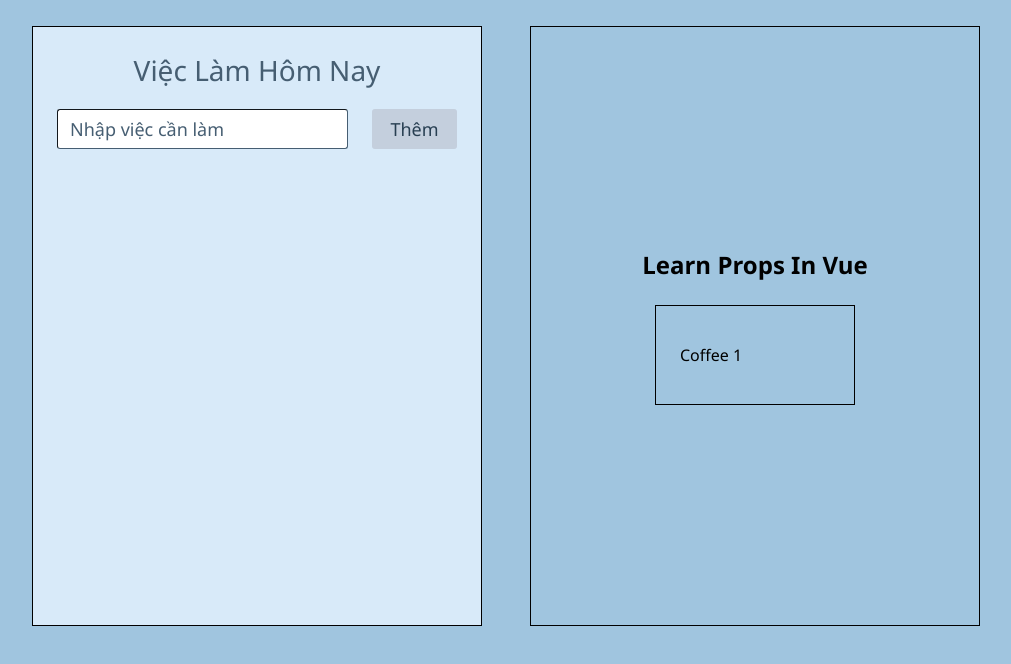
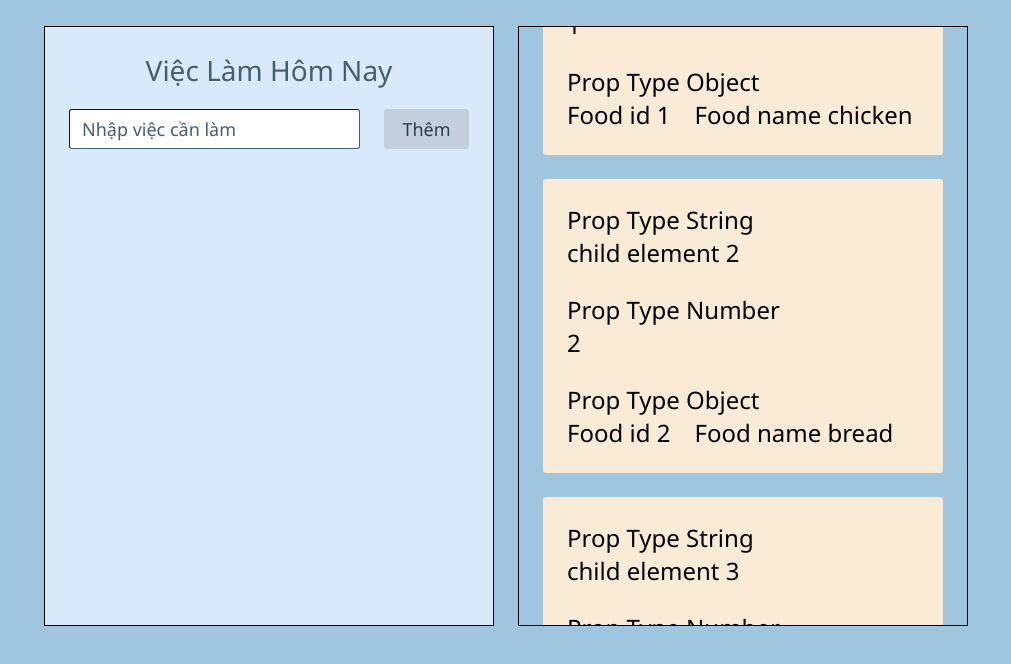
Before and after one commit to tcvduc/to-do-list-vuejs, a Vue app: page / in a window 1280 px wide. Shown: the top 664 px of the page, without its empty margins (134-1145 px from the left). Built offline with nearby package versions, Linux system fonts and the light colour scheme.

Commit message:
Learn pass props to vue element

```diff
--- a/src/App.vue
+++ b/src/App.vue
@@ -26,20 +26,18 @@
 <template>
   <div id="app">
     <KhungSuonToDoList />
-
-    <PropOnboard />
+    <FatherElement />
   </div>
 </template>
 
 <script>
 import KhungSuonToDoList from "./components/KhungSuonToDoList.vue";
-import PropOnboard from "./onboard/props/PropOnboard.vue";
-
+import FatherElement from "./onboard/props/FatherElement.vue";
 export default {
   name: "App",
   components: {
     KhungSuonToDoList,
-    PropOnboard,
+    FatherElement,
   },
 };
 </script>
--- /dev/null
+++ b/src/onboard/props/ChildElement.vue
@@ -0,0 +1,74 @@
+<style scoped>
+.frameChildElement {
+  background-color: antiquewhite;
+  width: 100%;
+  border-radius: 3px;
+  margin-bottom: 24px;
+  padding: 24px;
+  display: flex;
+  flex-direction: column;
+  justify-content: center;
+}
+
+.frameChildElement:last-child {
+  margin-bottom: 0;
+}
+
+.titleChildElement,
+.titleChildElementContent {
+  font-size: 24px;
+}
+
+.titleChildElement {
+  font-weight: 500;
+  margin-top: 24px;
+}
+
+.titleChildElement:first-child {
+  margin-top: 0;
+}
+
+.food {
+  display: flex;
+}
+
+.foodId,
+.content {
+  font-size: 24px;
+}
+
+.foodName {
+  font-size: 24px;
+  margin-left: 24px;
+}
+</style>
+
+<template>
+  <div class="frameChildElement">
+    <div class="titleChildElement">Prop Type String</div>
+    <div class="titleChildElementContent">{{ title }}</div>
+
+    <div class="titleChildElement">Prop Type Number</div>
+    <div class="content">{{ content }}</div>
+
+    <div class="titleChildElement">Prop Type Object</div>
+    <div class="food">
+      <div class="foodId">Food id {{ food.id }}</div>
+      <div class="foodName">Food name {{ food.name }}</div>
+    </div>
+  </div>
+</template>
+
+<script>
+export default {
+  props: {
+    title: String,
+    content: Number,
+    food: {
+      type: Object,
+      id: Number,
+      name: String,
+    },
+  },
+};
+</script>
--- /dev/null
+++ b/src/onboard/props/FatherElement.vue
@@ -0,0 +1,43 @@
+<style scoped>
+.frameFatherElement {
+  width: var(--practise-element-width);
+  height: var(--practise-element-height);
+  border: 1px solid #000;
+  margin-left: 24px;
+  padding: 24px;
+  display: flex;
+  justify-content: center;
+  align-items: center;
+  flex-direction: column;
+  overflow-y: scroll;
+}
+</style>
+
+<template>
+  <div class="frameFatherElement">
+    <ChildElement
+      title="child element 1"
+      :content="1"
+      :food="{ id: 1, name: 'chicken' }"
+    />
+    <ChildElement
+      title="child element 2"
+      :content="2"
+      :food="{ id: 2, name: 'bread' }"
+    />
+    <ChildElement
+      title="child element 3"
+      :content="3"
+      :food="{ id: 3, name: 'soup' }"
+    />
+  </div>
+</template>
+
+<script>
+import ChildElement from "./ChildElement.vue";
+export default {
+  components: {
+    ChildElement,
+  },
+};
+</script>
```
